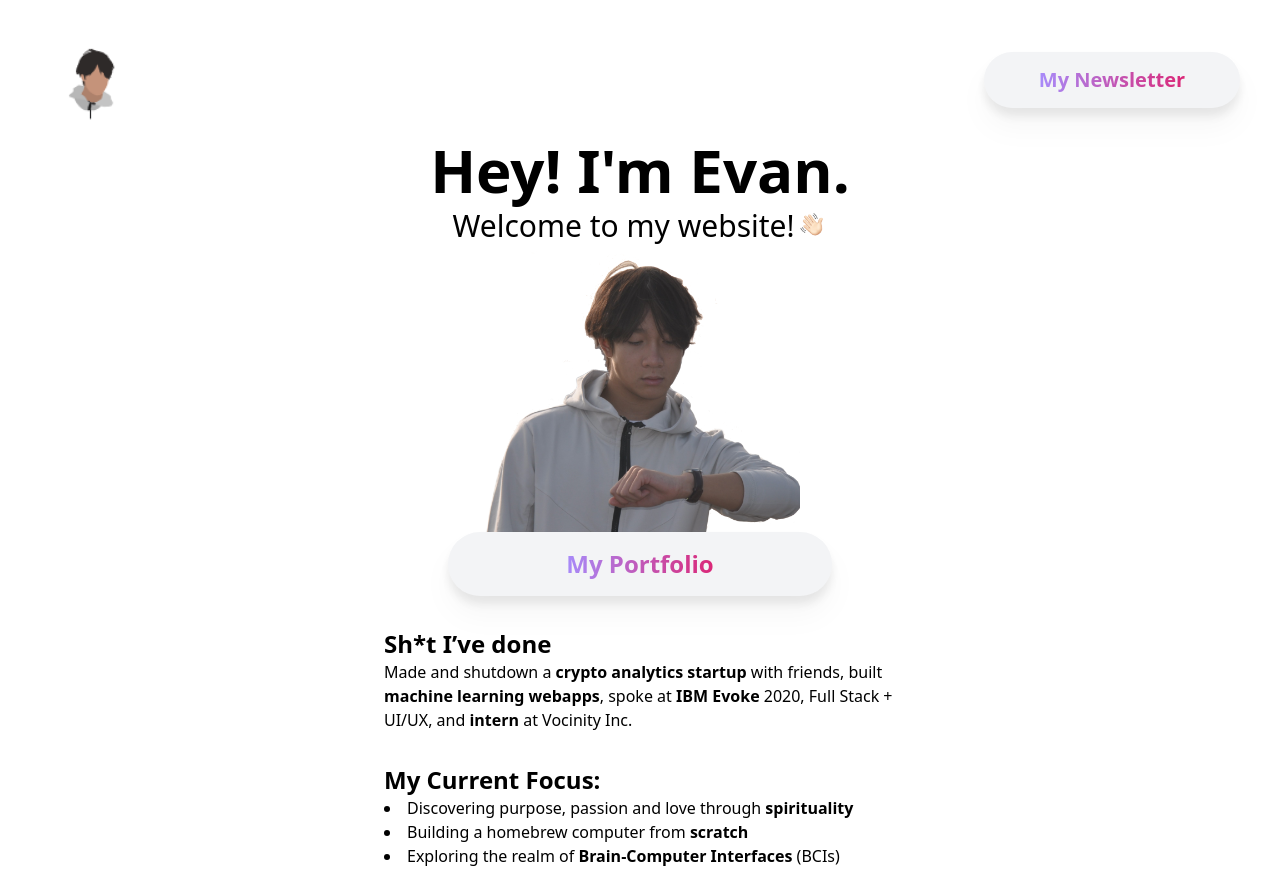
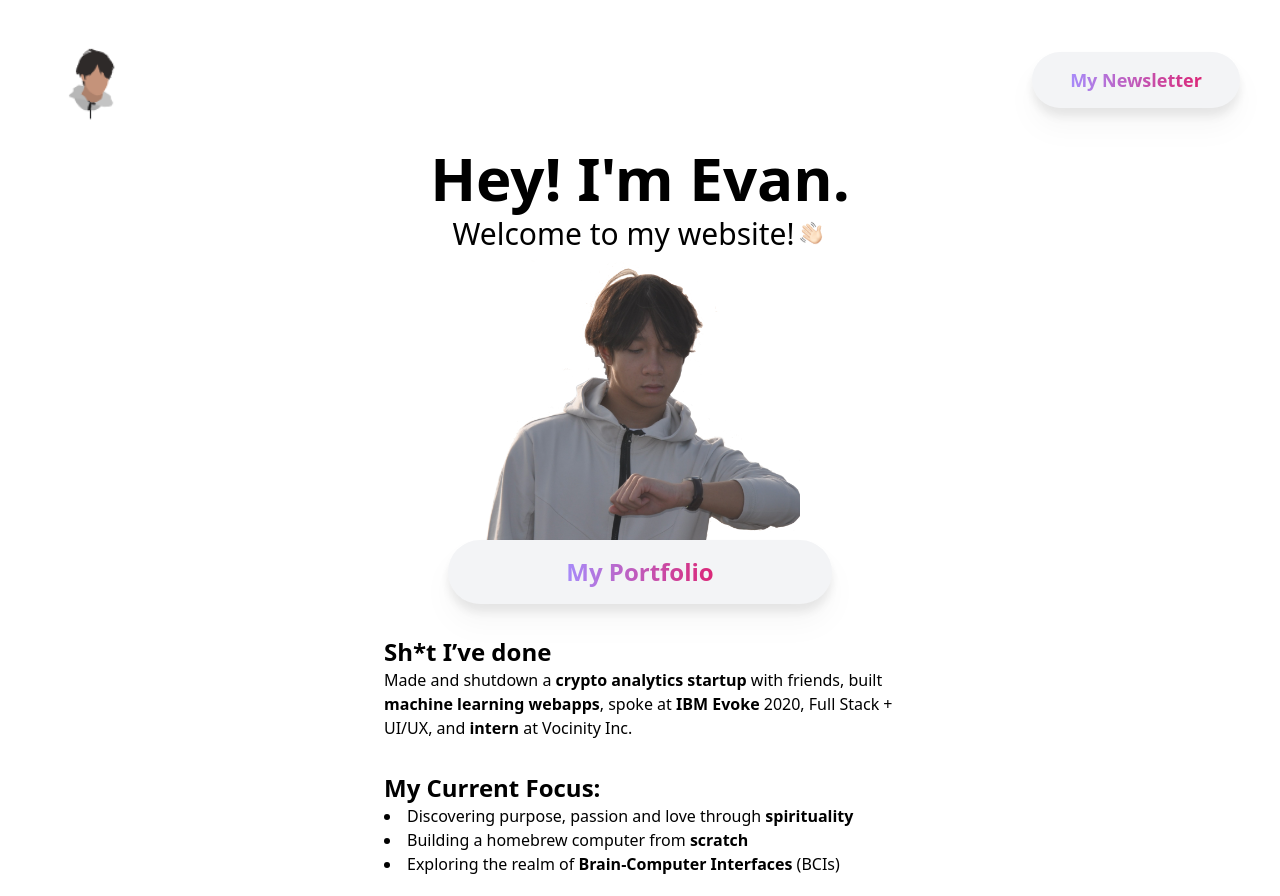
Before and after one commit to eevaain/2021-Personal-Website-Neuromorphic, a Next.js app: page / in a window 1280 px wide. Built offline with nearby package versions, Linux system fonts and the light colour scheme.

Commit message:
added wave animation

```diff
--- a/components/main.js
+++ b/components/main.js
@@ -3,17 +3,17 @@ export default function Main() {
     return(
       <>
       <div className = "flex justify-between">
-        <img className = "h-28 sm:20"src="vector.png"></img>
-          <div className = "cursor-pointer rounded-full h-14 w-48 flex items-center justify-center bg-gray-100 filter drop-shadow-xl transform transition duration-400 hover:scale-110 mt-8 sm:w-64">
-            <a className = "font-bold text-lg text-transparent bg-clip-text bg-gradient-to-r from-purple-400 to-pink-600 sm:text-xl">My Newsletter</a>
+        <img className = "h-28 sm: h-20"src="vector.png"></img>
+          <div className = "cursor-pointer rounded-full h-12 w-40 flex items-center justify-center bg-gray-100 filter drop-shadow-xl transform transition duration-400 hover:scale-110 mt-8 sm:w-52 h-14">
+            <a className = "font-bold text-sm text-transparent bg-clip-text bg-gradient-to-r from-purple-400 to-pink-600 sm:text-lg">My Newsletter</a>
           </div>
       </div>
 
       <div className = "header">
-         <a className = "flex justify-center font-extrabold text-5xl text-center pb-2 pt-2 sm:text-6xl "> Hey! I'm Evan.</a>
+         <a className = "flex justify-center font-extrabold text-5xl text-center pb-2 pt-4 sm:text-6xl"> Hey! I'm Evan.</a>
           <div className = "flex flex-row justify-center">
             <a className = "font-regular text-lg sm:text-3xl">Welcome to my website! </a>
-            <img src="wave.png" className="h-8"/>
+            <img src="wave.png" className="wave h-8"/>
           </div>
       </div>
         <div className = "portfolio">
--- a/styles/globals.css
+++ b/styles/globals.css
@@ -2,3 +2,21 @@
 @tailwind components;
 @tailwind utilities;
 @import url('https://rsms.me/inter/inter.css');
+
+.wave {
+    animation-name: wave-animation;  /* Refers to the name of your @keyframes element below */
+    animation-duration: 2.5s;        /* Change to speed up or slow down */
+    animation-iteration-count: infinite;  /* Never stop waving :) */
+    transform-origin: 70% 70%;       /* Pivot around the bottom-left palm */
+}
+
+@keyframes wave-animation {
+    0% { transform: rotate( 0.0deg) }
+   10% { transform: rotate(14.0deg) }  /* The following five values can be played with to make the waving more or less extreme */
+   20% { transform: rotate(-8.0deg) }
+   30% { transform: rotate(14.0deg) }
+   40% { transform: rotate(-4.0deg) }
+   50% { transform: rotate(10.0deg) }
+   60% { transform: rotate( 0.0deg) }  /* Reset for the last half to pause */
+  100% { transform: rotate( 0.0deg) }
+}
```
